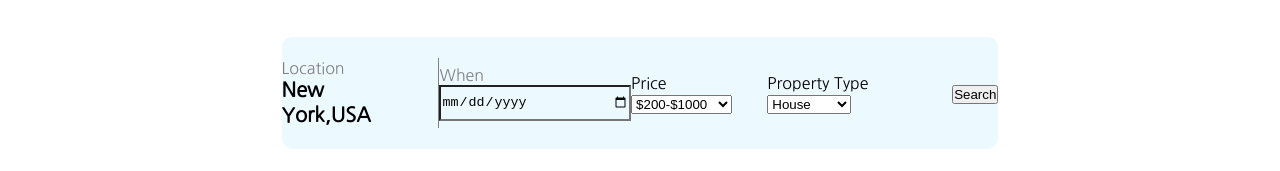
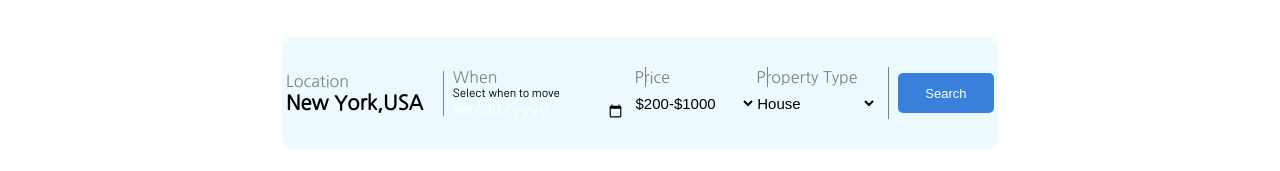
Before and after one commit to anshu0x/Real-Estate, a React (Create React App) app: page / in a window 1280 px wide. Shown: the part 161-332 px from the top of the page. Built offline with nearby package versions, Linux system fonts and the light colour scheme.

Commit message:
added some styling

```diff
--- a/src/components/Body.js
+++ b/src/components/Body.js
@@ -22,7 +22,7 @@ function Body() {
         </div>
         <div className="filter-when">
           <label>When</label>
-          <input type="date" placeholder="Select " />
+          <input type="date" placeholder="Select when to move" required />
         </div>
         <div className="filter-price">
           <label>Price</label>
--- a/src/style/Body.css
+++ b/src/style/Body.css
@@ -43,6 +43,7 @@
   display: flex;
   flex-direction: column;
   width: 12rem;
+  border-right: 1px solid grey;
 }
 .filter-when > label {
   color: grey;
@@ -51,5 +52,77 @@
   height: 2rem;
   background-color: rgb(236, 249, 255);
   outline: none;
+  border: none;
+  margin-right: 20px;
+  font-size: 15px;
+}
+input[type="date"]::before {
+  color: black;
+  font-size: 12px;
+  font-family: "Barlow";
+  content: attr(placeholder);
+}
+input[type="date"] {
+  color: #ffffff;
+}
+input[type="date"]:focus,
+input[type="date"]:valid {
+  color: #666666;
+}
+input[type="date"]:focus::before,
+input[type="date"]:valid::before {
+  content: "" !important;
+}
 
+.filter-price {
+  display: flex;
+  flex-direction: column;
+  width: 7rem;
+  border-right: 1px solid grey;
 }
+.filter-price > label {
+  color: grey;
+  margin-left: -20px;
+}
+.filter-price > select {
+  height: 2rem;
+  background-color: rgb(236, 249, 255);
+  outline: none;
+  border: none;
+  font-size: 15px;
+  margin-right: 11px;
+  margin-left: -23px;
+}
+.filter-type {
+  display: flex;
+  flex-direction: column;
+  width: 7rem;
+  border-right: 1px solid grey;
+}
+.filter-type > label {
+  color: grey;
+  margin-left: -20px;
+}
+.filter-type > select {
+  height: 2rem;
+  background-color: rgb(236, 249, 255);
+  outline: none;
+  border: none;
+  font-size: 15px;
+  margin-right: 11px;
+  margin-left: -23px;
+}
+.filter-type > select > option {
+  background-color: rgb(236, 249, 255);
+  font-family: "Barlow";
+}
+.btn {
+  background-color: rgb(57, 128, 219);
+  color: white;
+  height: 2.5rem;
+  width: 6rem;
+  font-size: 13px;
+  border: none;
+  border-radius: 5px;
+  cursor: pointer;
+}
```
